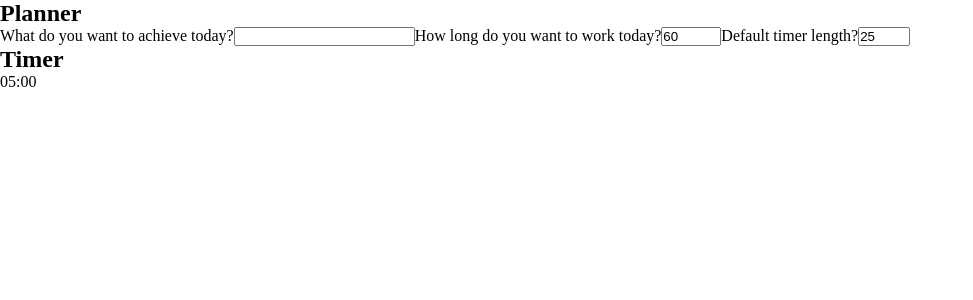
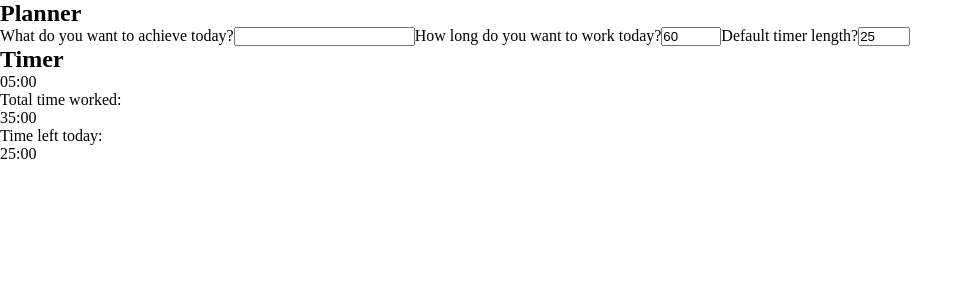
Before and after one commit to ChrisJLP/Productivity-planner, a React (Vite) app: page / in a window 1280 px wide. Shown: the top 300 px of the page, without its empty margins (0-973 px from the left). Built offline with nearby package versions, Linux system fonts and the light colour scheme.

Commit message:
Add placeholder values for time worked and time left

```diff
--- a/src/components/Timer.jsx
+++ b/src/components/Timer.jsx
@@ -30,6 +30,10 @@ function Timer() {
       <p>
         {formattedMins}:{formattedSecs}
       </p>
+      <p>Total time worked:</p>
+      <p>35:00</p>
+      <p>Time left today:</p>
+      <p>25:00</p>
     </>
   );
 }
```
